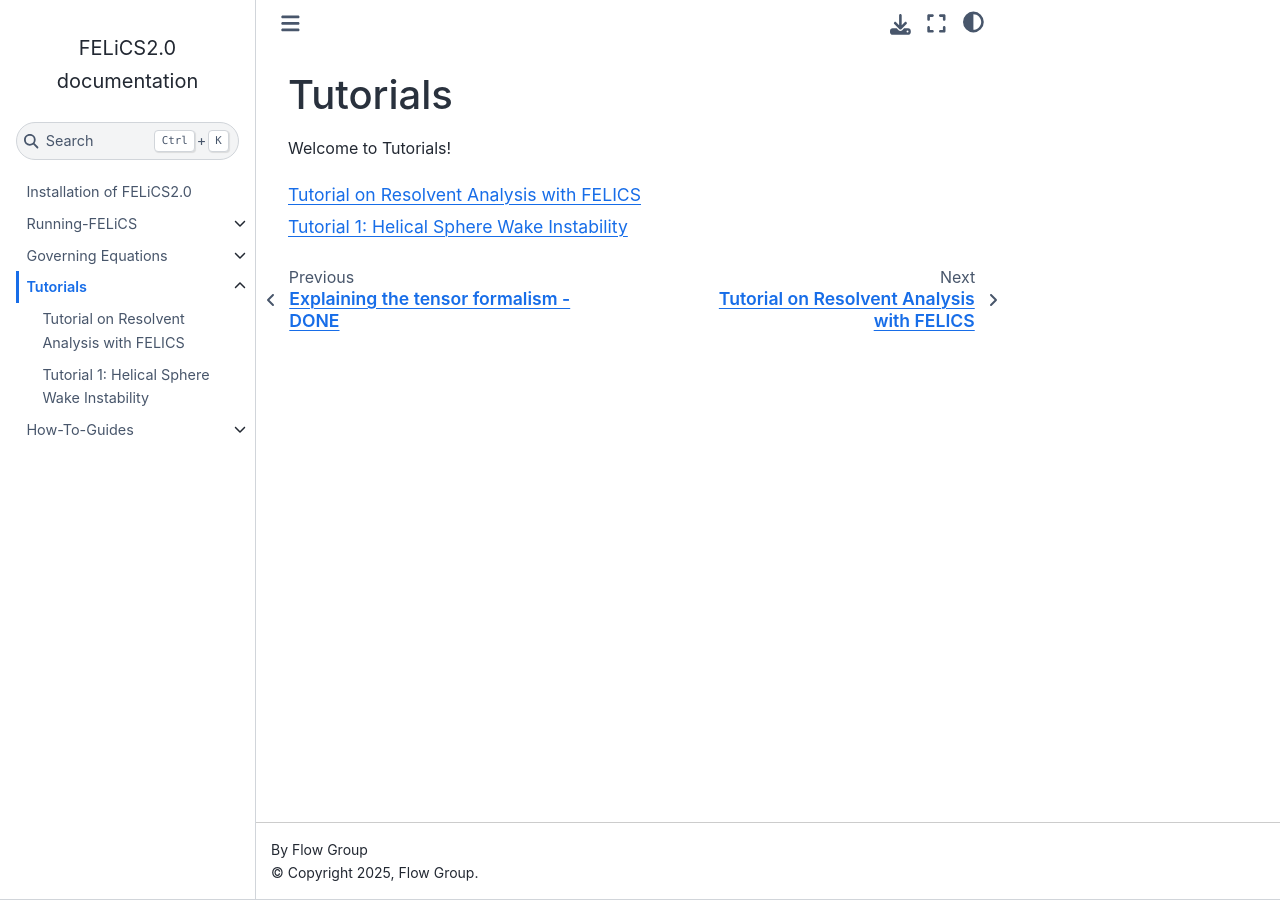
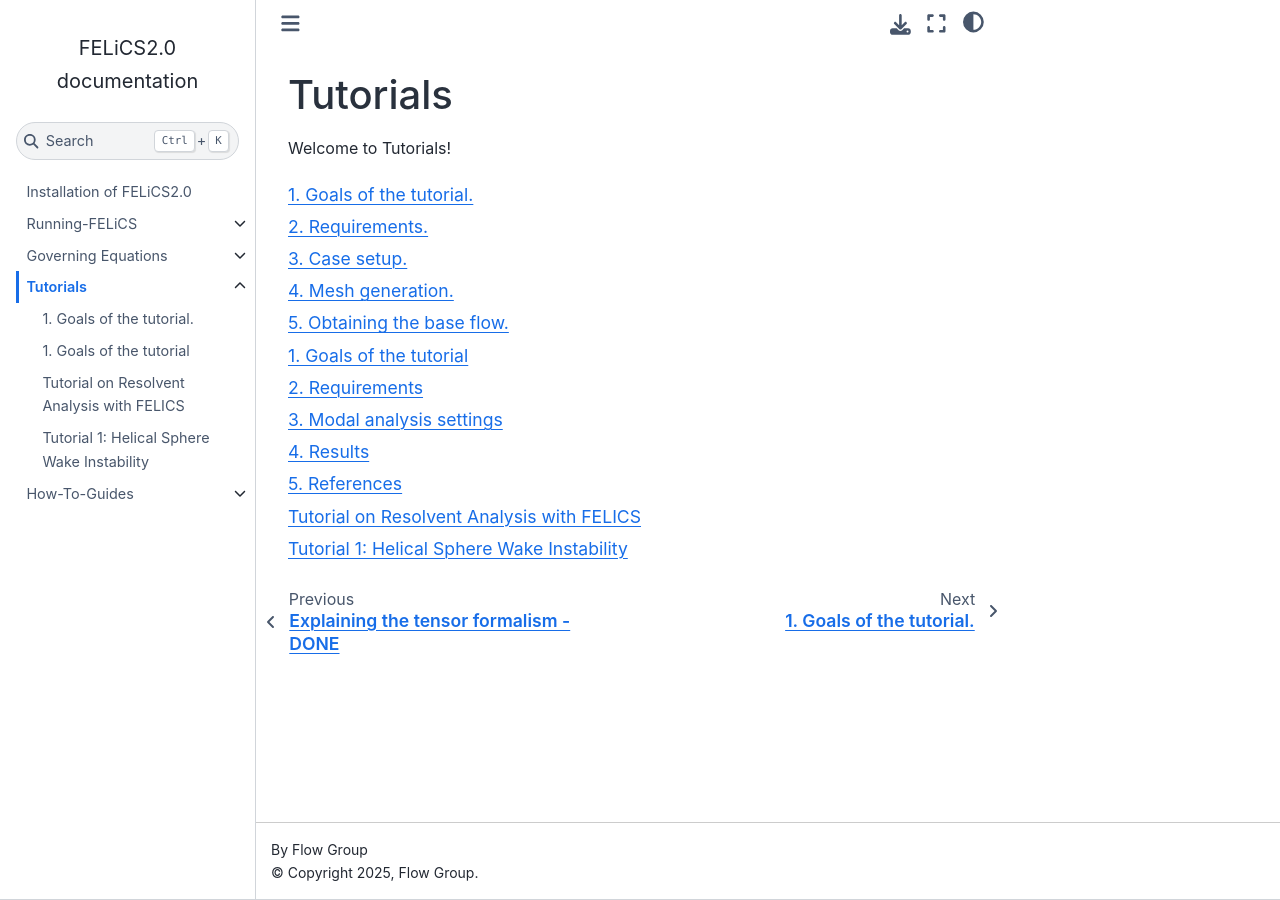
Before and after one commit to arash-mp/FELiCS_FSI, a Sphinx documentation site: the page built from DOCUMENTATION/Tutorials/index.md, in a window 1280 px wide. Built offline with Sphinx 7.4.7 and the Sphinx Book theme 1.1.4, drawn with Linux system fonts in a browser that asks for light colours; pages that are not in the unit, such as notebooks, are missing from menus.

Commit message:
[doc] setup of modal analysis tutorial

````diff
--- a/DOCUMENTATION/Tutorials/index.md
+++ b/DOCUMENTATION/Tutorials/index.md
@@ -3,6 +3,7 @@ Welcome to Tutorials!
 
 ```{toctree}
 :maxdepth: 1
-
+cylinder_wake.md
+modal_analysis.md
 Resolvent_Analysis.md
 tutorial_1.md
--- /dev/null
+++ b/DOCUMENTATION/Tutorials/modal_analysis.md
@@ -0,0 +1,5 @@
+# 1. Goals of the tutorial
+# 2. Requirements
+# 3. Modal analysis settings
+# 4. Results
+# 5. References
````
Also changed, not shown: DOCUMENTATION/Tutorials/cylinder_wake.md (+4 -1 lines).
